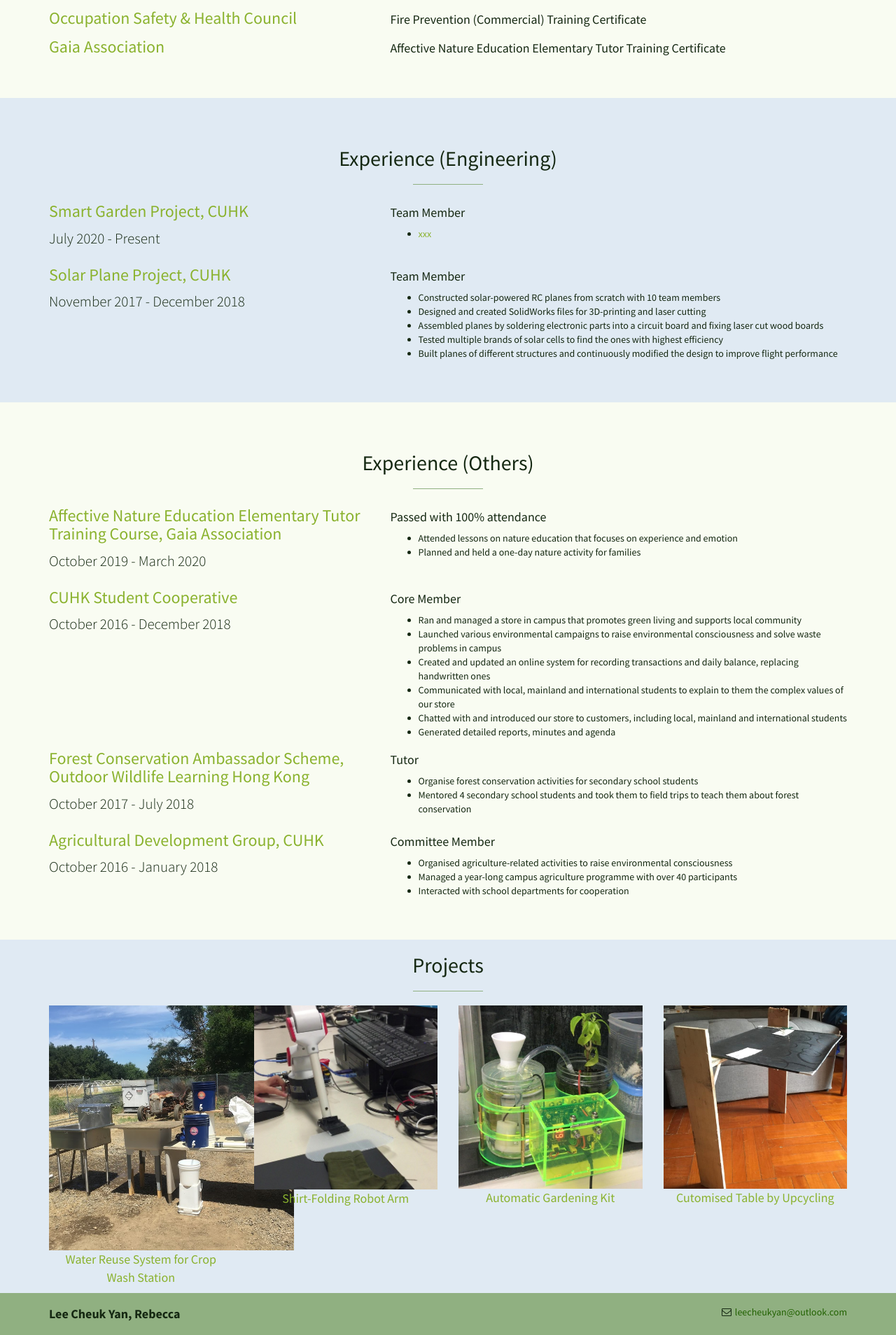
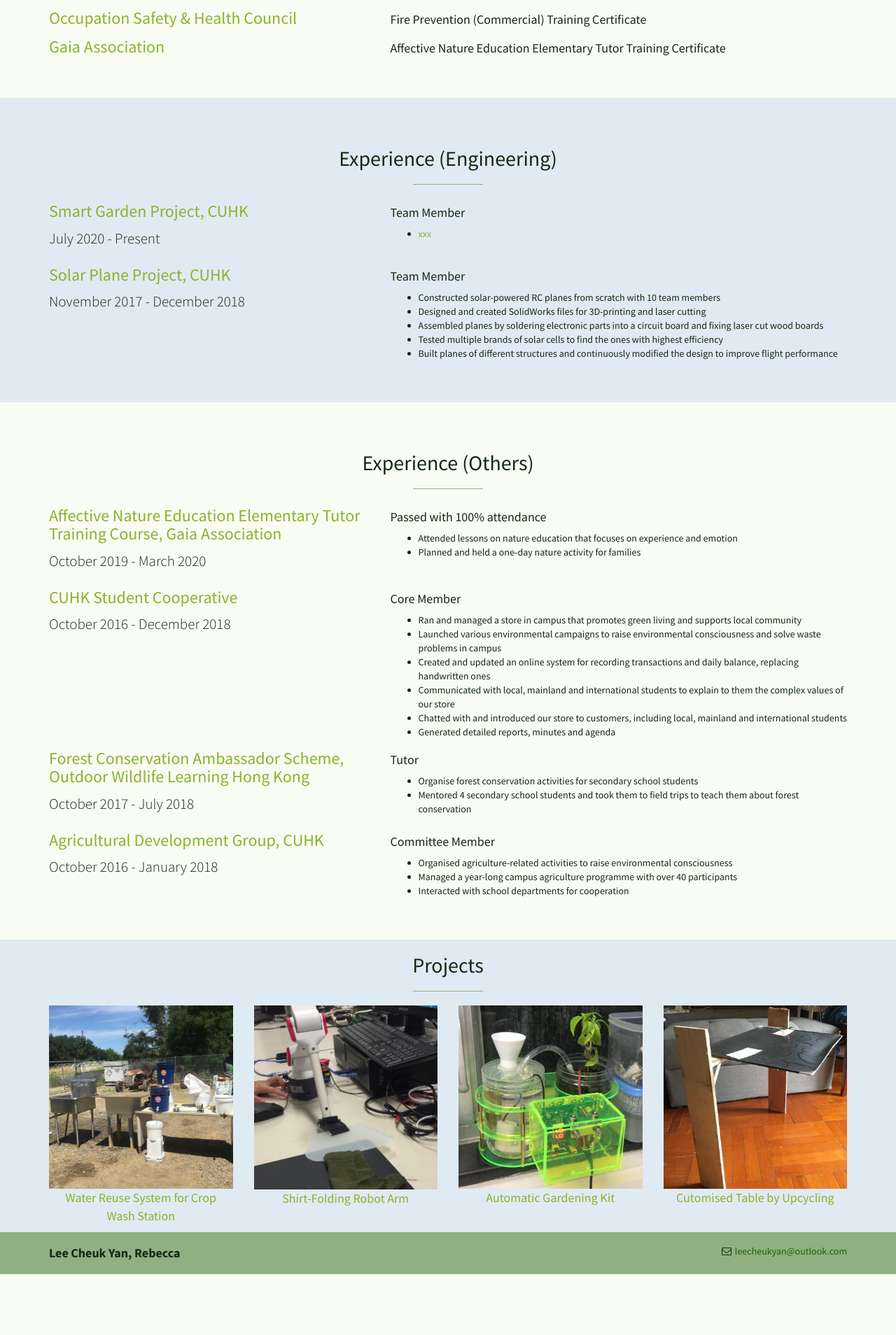
Before and after one commit to leelacceber/stylish-portfolio-jekyll-master, a Jekyll site: the page built from index.html, in a window 1280 px wide. Shown: the part 2272-4180 px from the top of the page at 70% size. Built offline with Jekyll 4.4.1, drawn with Linux system fonts in a browser that asks for light colours; after the commit the page ends 4093 px from its top, so only the background shows below that.

Commit message:
Update projects.html

```diff
--- a/_includes/projects.html
+++ b/_includes/projects.html
@@ -11,7 +11,7 @@
     <div class="row">
       <div class="col-sm-5 col-sm-offset-1 col-md-3 col-md-offset-0">
         <a href="https://leelacceber.github.io/Projects/Coursework/Crop_Wash">
-          <img class="img-portfolio img-responsive" src="img/crop wash.png" style="max-width:350px">
+          <img class="img-portfolio img-responsive" src="img/crop wash.png">
           <div class="col-md-12">
             <p class="text-center" style="font-size:18px">Water Reuse System for Crop Wash Station</p>
           </div>
```
